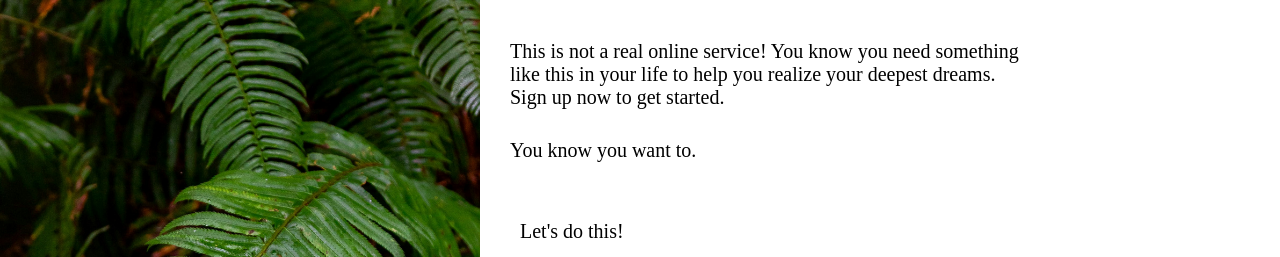
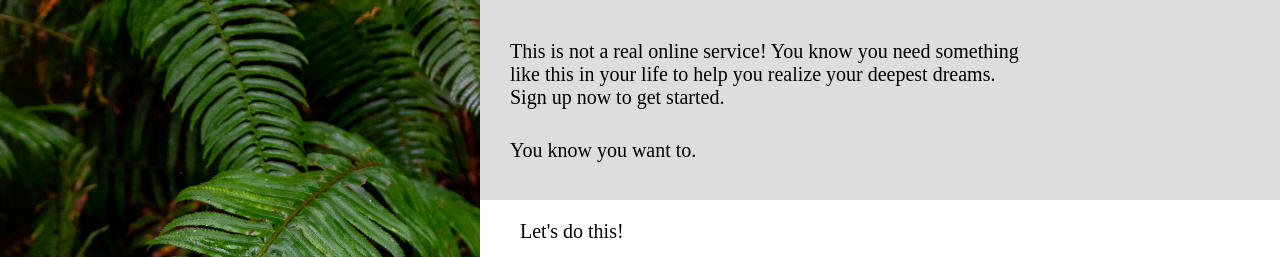
Before and after one commit to gargavi-oss/form_process, a plain HTML site: page index.html in a window 1280 px wide. Shown: the top 257 px of the page. Drawn offline with Linux system fonts and the light colour scheme.

Commit message:
made a form project

```diff
--- a/style.css
+++ b/style.css
@@ -1,11 +1,15 @@
 @import url('https://fonts.googleapis.com/css2?family=Lilita+One&display=swap');
 :root {
     overflow: hidden;
+}
+body {
+    background-color: #dddddd ;
 }
 
 *{
     margin: 0px;
     padding: 0px;
+
 }
 main{
     display: flex;
```
